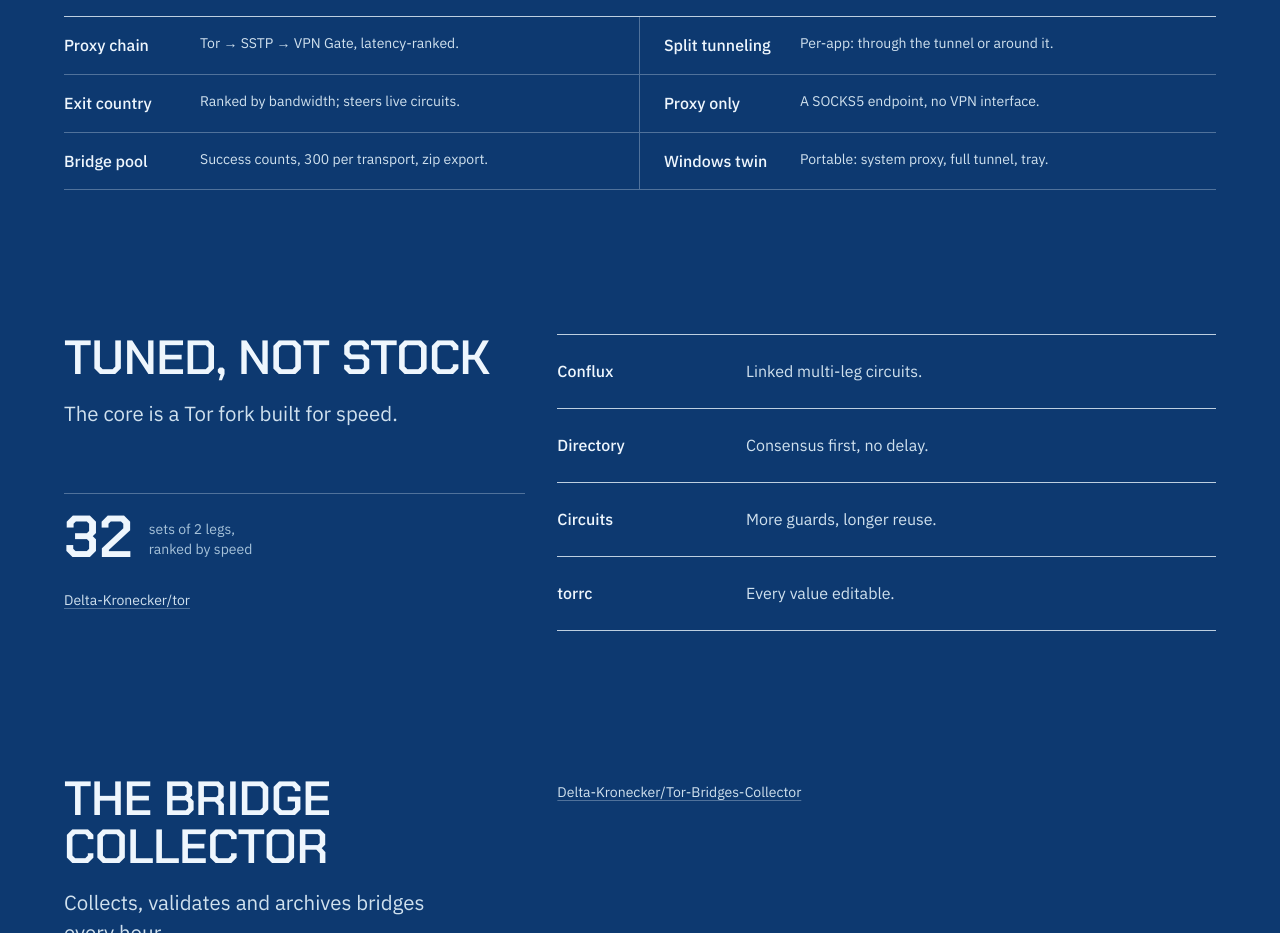
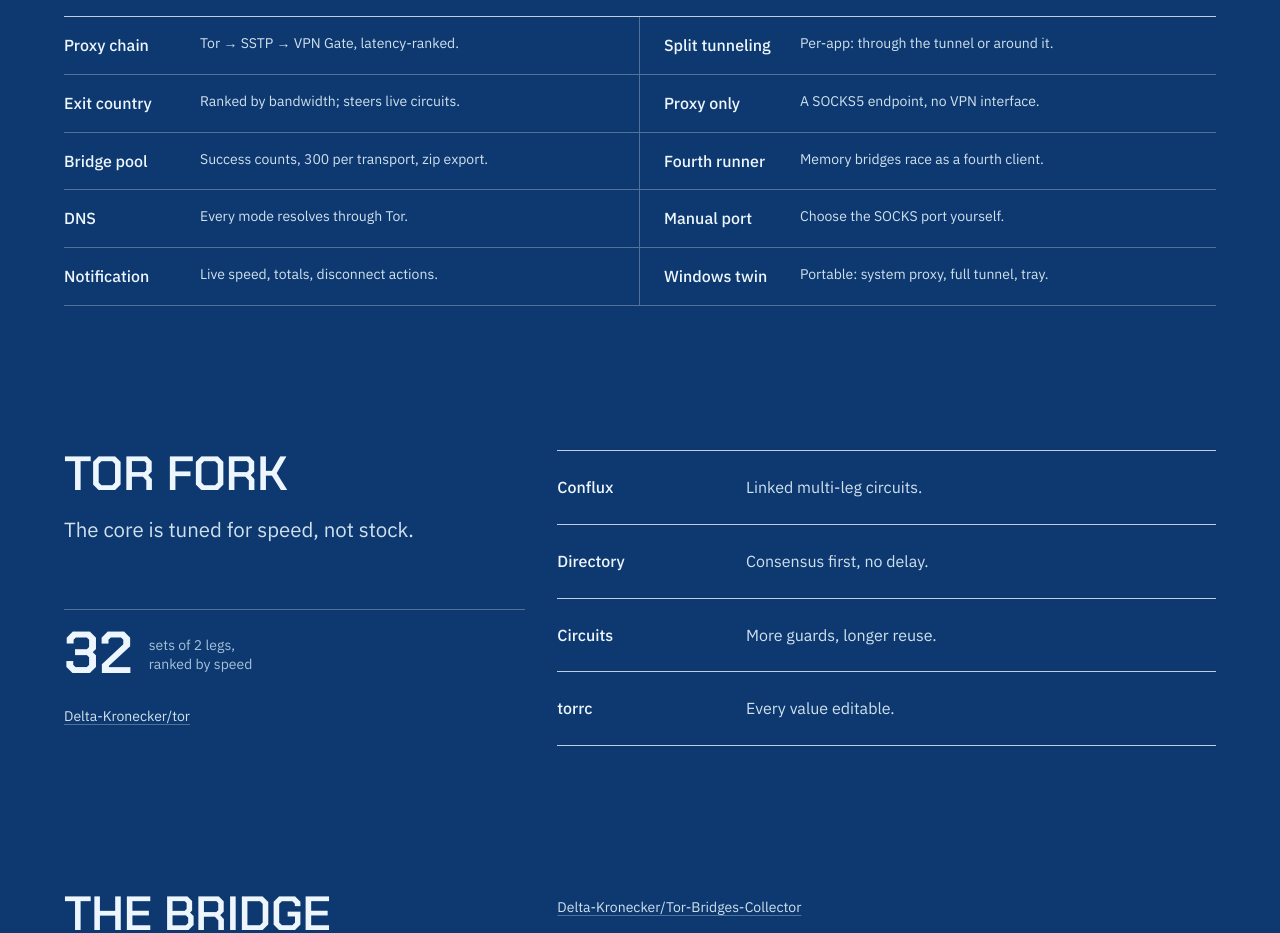
Before and after one commit to Delta-Tor-Official/Delta-Tor-Official.github.io, a plain HTML site: page index.html in a window 1280 px wide. Shown: the part 2500-3433 px from the top of the page. Drawn offline with Linux system fonts and the light colour scheme; no server answers.

Commit message:
Add DNS, fourth runner, notification and manual port rows; rename core heading to Tor fork

```diff
--- a/index.html
+++ b/index.html
@@ -227,6 +227,10 @@
         <div><dt>Exit country</dt><dd>Ranked by bandwidth; steers live circuits.</dd></div>
         <div><dt>Proxy only</dt><dd>A SOCKS5 endpoint, no VPN interface.</dd></div>
         <div><dt>Bridge pool</dt><dd>Success counts, 300 per transport, zip export.</dd></div>
+        <div><dt>Fourth runner</dt><dd>Memory bridges race as a fourth client.</dd></div>
+        <div><dt>DNS</dt><dd>Every mode resolves through Tor.</dd></div>
+        <div><dt>Manual port</dt><dd>Choose the SOCKS port yourself.</dd></div>
+        <div><dt>Notification</dt><dd>Live speed, totals, disconnect actions.</dd></div>
         <div><dt>Windows twin</dt><dd>Portable: system proxy, full tunnel, tray.</dd></div>
       </dl>
     </div>
@@ -235,8 +239,8 @@
   <section class="section core" aria-labelledby="core-title">
     <div class="container grid">
       <div class="span-5 core-intro">
-        <h2 id="core-title">Tuned, not stock</h2>
-        <p class="lead">The core is a Tor fork built for speed.</p>
+        <h2 id="core-title">Tor fork</h2>
+        <p class="lead">The core is tuned for speed, not stock.</p>
         <p class="core-figure"><span class="num">32</span> <span>sets of 2 legs,<br>ranked by speed</span></p>
         <p class="repo-link"><a class="text-link" href="https://github.com/Delta-Kronecker/tor">Delta-Kronecker/tor</a></p>
       </div>
```
